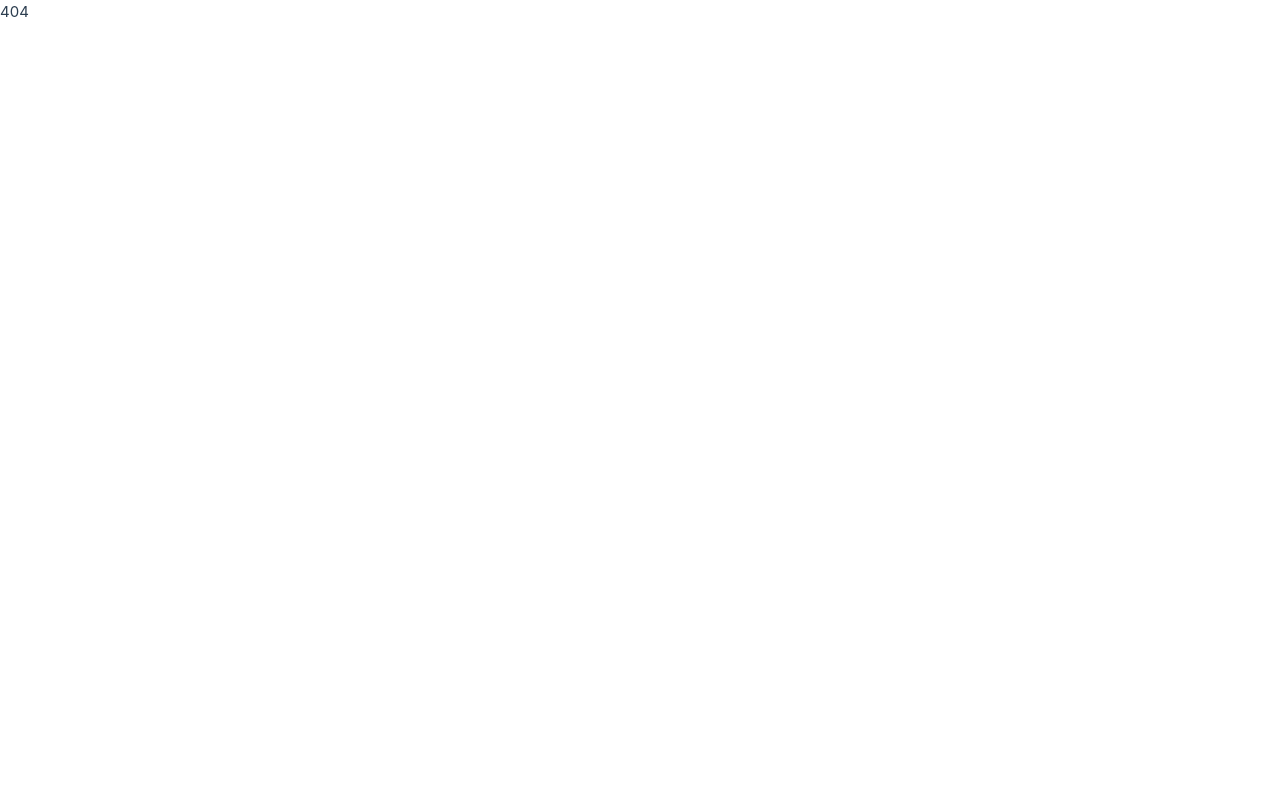
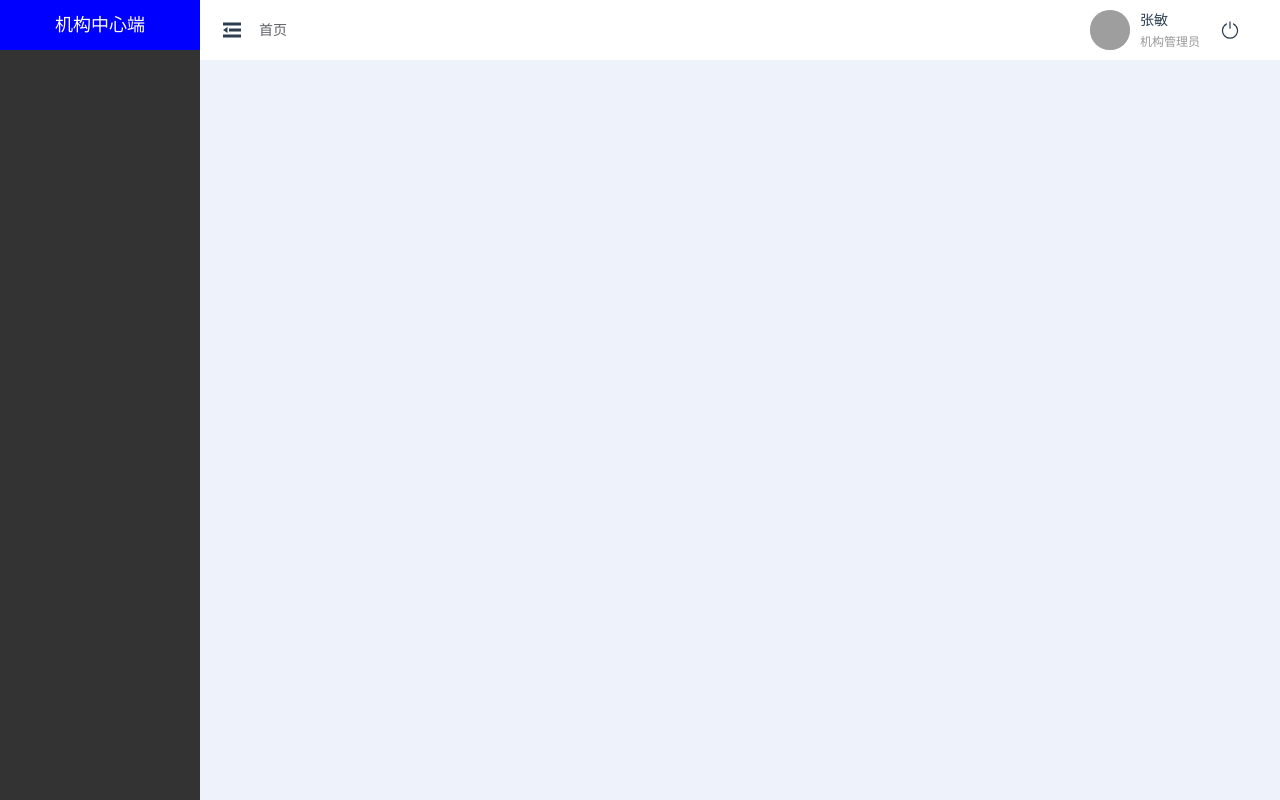
Before and after one commit to sichenga/LKCareSystem, a Vue app: page /dashboard in a window 1280 px wide. Built offline with nearby package versions, Linux system fonts and the light colour scheme; grey boxes are pictures that could not be loaded.

Commit message:
增加框架

```diff
--- a/components.d.ts
+++ b/components.d.ts
@@ -8,6 +8,10 @@ export {}
 declare module 'vue' {
   export interface GlobalComponents {
     CustomTable: typeof import('./src/components/table/CustomTable.vue')['default']
+    ElAside: typeof import('element-plus/es')['ElAside']
+    ElAvatar: typeof import('element-plus/es')['ElAvatar']
+    ElBreadcrumb: typeof import('element-plus/es')['ElBreadcrumb']
+    ElBreadcrumbItem: typeof import('element-plus/es')['ElBreadcrumbItem']
     ElButton: typeof import('element-plus/es')['ElButton']
     ElCard: typeof import('element-plus/es')['ElCard']
     ElContainer: typeof import('element-plus/es')['ElContainer']
@@ -24,8 +28,10 @@ declare module 'vue' {
     IconEcosystem: typeof import('./src/components/icons/IconEcosystem.vue')['default']
     IconSupport: typeof import('./src/components/icons/IconSupport.vue')['default']
     IconTooling: typeof import('./src/components/icons/IconTooling.vue')['default']
+    LeftMenu: typeof import('./src/components/menu/LeftMenu.vue')['default']
     PriceTable: typeof import('./src/components/table/PriceTable.vue')['default']
     RouterLink: typeof import('vue-router')['RouterLink']
     RouterView: typeof import('vue-router')['RouterView']
+    TopMenu: typeof import('./src/components/menu/TopMenu.vue')['default']
   }
 }
--- a/src/components/icons/IconCommunity.vue
+++ /dev/null
@@ -1,7 +0,0 @@
-<template>
-  <svg xmlns="http://www.w3.org/2000/svg" width="20" height="20" fill="currentColor">
-    <path
-      d="M15 4a1 1 0 1 0 0 2V4zm0 11v-1a1 1 0 0 0-1 1h1zm0 4l-.707.707A1 1 0 0 0 16 19h-1zm-4-4l.707-.707A1 1 0 0 0 11 14v1zm-4.707-1.293a1 1 0 0 0-1.414 1.414l1.414-1.414zm-.707.707l-.707-.707.707.707zM9 11v-1a1 1 0 0 0-.707.293L9 11zm-4 0h1a1 1 0 0 0-1-1v1zm0 4H4a1 1 0 0 0 1.707.707L5 15zm10-9h2V4h-2v2zm2 0a1 1 0 0 1 1 1h2a3 3 0 0 0-3-3v2zm1 1v6h2V7h-2zm0 6a1 1 0 0 1-1 1v2a3 3 0 0 0 3-3h-2zm-1 1h-2v2h2v-2zm-3 1v4h2v-4h-2zm1.707 3.293l-4-4-1.414 1.414 4 4 1.414-1.414zM11 14H7v2h4v-2zm-4 0c-.276 0-.525-.111-.707-.293l-1.414 1.414C5.42 15.663 6.172 16 7 16v-2zm-.707 1.121l3.414-3.414-1.414-1.414-3.414 3.414 1.414 1.414zM9 12h4v-2H9v2zm4 0a3 3 0 0 0 3-3h-2a1 1 0 0 1-1 1v2zm3-3V3h-2v6h2zm0-6a3 3 0 0 0-3-3v2a1 1 0 0 1 1 1h2zm-3-3H3v2h10V0zM3 0a3 3 0 0 0-3 3h2a1 1 0 0 1 1-1V0zM0 3v6h2V3H0zm0 6a3 3 0 0 0 3 3v-2a1 1 0 0 1-1-1H0zm3 3h2v-2H3v2zm1-1v4h2v-4H4zm1.707 4.707l.586-.586-1.414-1.414-.586.586 1.414 1.414z"
-    />
-  </svg>
-</template>
--- a/src/components/icons/IconDocumentation.vue
+++ /dev/null
@@ -1,7 +0,0 @@
-<template>
-  <svg xmlns="http://www.w3.org/2000/svg" width="20" height="17" fill="currentColor">
-    <path
-      d="M11 2.253a1 1 0 1 0-2 0h2zm-2 13a1 1 0 1 0 2 0H9zm.447-12.167a1 1 0 1 0 1.107-1.666L9.447 3.086zM1 2.253L.447 1.42A1 1 0 0 0 0 2.253h1zm0 13H0a1 1 0 0 0 1.553.833L1 15.253zm8.447.833a1 1 0 1 0 1.107-1.666l-1.107 1.666zm0-14.666a1 1 0 1 0 1.107 1.666L9.447 1.42zM19 2.253h1a1 1 0 0 0-.447-.833L19 2.253zm0 13l-.553.833A1 1 0 0 0 20 15.253h-1zm-9.553-.833a1 1 0 1 0 1.107 1.666L9.447 14.42zM9 2.253v13h2v-13H9zm1.553-.833C9.203.523 7.42 0 5.5 0v2c1.572 0 2.961.431 3.947 1.086l1.107-1.666zM5.5 0C3.58 0 1.797.523.447 1.42l1.107 1.666C2.539 2.431 3.928 2 5.5 2V0zM0 2.253v13h2v-13H0zm1.553 13.833C2.539 15.431 3.928 15 5.5 15v-2c-1.92 0-3.703.523-5.053 1.42l1.107 1.666zM5.5 15c1.572 0 2.961.431 3.947 1.086l1.107-1.666C9.203 13.523 7.42 13 5.5 13v2zm5.053-11.914C11.539 2.431 12.928 2 14.5 2V0c-1.92 0-3.703.523-5.053 1.42l1.107 1.666zM14.5 2c1.573 0 2.961.431 3.947 1.086l1.107-1.666C18.203.523 16.421 0 14.5 0v2zm3.5.253v13h2v-13h-2zm1.553 12.167C18.203 13.523 16.421 13 14.5 13v2c1.573 0 2.961.431 3.947 1.086l1.107-1.666zM14.5 13c-1.92 0-3.703.523-5.053 1.42l1.107 1.666C11.539 15.431 12.928 15 14.5 15v-2z"
-    />
-  </svg>
-</template>
--- a/src/components/icons/IconSupport.vue
+++ /dev/null
@@ -1,7 +0,0 @@
-<template>
-  <svg xmlns="http://www.w3.org/2000/svg" width="20" height="20" fill="currentColor">
-    <path
-      d="M10 3.22l-.61-.6a5.5 5.5 0 0 0-7.666.105 5.5 5.5 0 0 0-.114 7.665L10 18.78l8.39-8.4a5.5 5.5 0 0 0-.114-7.665 5.5 5.5 0 0 0-7.666-.105l-.61.61z"
-    />
-  </svg>
-</template>
--- a/src/components/icons/IconTooling.vue
+++ /dev/null
@@ -1,19 +0,0 @@
-<!-- This icon is from <https://github.com/Templarian/MaterialDesign>, distributed under Apache 2.0 (https://www.apache.org/licenses/LICENSE-2.0) license-->
-<template>
-  <svg
-    xmlns="http://www.w3.org/2000/svg"
-    xmlns:xlink="http://www.w3.org/1999/xlink"
-    aria-hidden="true"
-    role="img"
-    class="iconify iconify--mdi"
-    width="24"
-    height="24"
-    preserveAspectRatio="xMidYMid meet"
-    viewBox="0 0 24 24"
-  >
-    <path
-      d="M20 18v-4h-3v1h-2v-1H9v1H7v-1H4v4h16M6.33 8l-1.74 4H7v-1h2v1h6v-1h2v1h2.41l-1.74-4H6.33M9 5v1h6V5H9m12.84 7.61c.1.22.16.48.16.8V18c0 .53-.21 1-.6 1.41c-.4.4-.85.59-1.4.59H4c-.55 0-1-.19-1.4-.59C2.21 19 2 18.53 2 18v-4.59c0-.32.06-.58.16-.8L4.5 7.22C4.84 6.41 5.45 6 6.33 6H7V5c0-.55.18-1 .57-1.41C7.96 3.2 8.44 3 9 3h6c.56 0 1.04.2 1.43.59c.39.41.57.86.57 1.41v1h.67c.88 0 1.49.41 1.83 1.22l2.34 5.39z"
-      fill="currentColor"
-    ></path>
-  </svg>
-</template>
--- /dev/null
+++ b/src/components/menu/LeftMenu.vue
@@ -0,0 +1,17 @@
+<template>
+  <div class="title">机构中心端</div>
+</template>
+<script lang="ts" setup>
+import { ref, reactive, onMounted } from 'vue'
+</script>
+<style lang="less" scoped>
+.title {
+  width: 100%;
+  height: 50px;
+  background-color: blue;
+  font-size: 18px;
+  text-align: center;
+  line-height: 50px;
+  color: #fff;
+}
+</style>
--- /dev/null
+++ b/src/components/menu/TopMenu.vue
@@ -0,0 +1,77 @@
+<template>
+  <div class="top">
+    <div class="left">
+      <el-icon><Fold /></el-icon>
+      <el-breadcrumb separator="/">
+        <el-breadcrumb-item :to="{ path: '/' }">首页</el-breadcrumb-item>
+      </el-breadcrumb>
+    </div>
+    <div class="right">
+      <div class="profile">
+        <el-avatar :size="40" :src="circleUrl" />
+        <div class="text">
+          <span>张敏</span>
+          <span>机构管理员</span>
+        </div>
+      </div>
+      <!-- 退出 -->
+      <el-icon><SwitchButton /></el-icon>
+    </div>
+  </div>
+</template>
+<script lang="ts" setup>
+import { ref, reactive, onMounted } from 'vue'
+import { Fold, SwitchButton } from '@element-plus/icons-vue'
+// 头像
+const circleUrl = ref('https://cube.elemecdn.com/3/7c/3ea6beec64369c2642b92c6726f1epng.png')
+</script>
+<style lang="less" scoped>
+.top {
+  width: 100%;
+  display: flex;
+  justify-content: space-between;
+  height: 100%;
+  align-items: center;
+  .left {
+    display: flex;
+    align-items: center;
+    .el-icon {
+      font-size: 24px;
+    }
+    .el-breadcrumb {
+      height: 40px;
+      line-height: 40px;
+      margin-left: 15px;
+    }
+  }
+  .right {
+    display: flex;
+    align-items: center;
+    width: 150px;
+    justify-content: space-between;
+    margin-right: 20px;
+    .profile {
+      display: flex;
+      align-items: center;
+
+      .el-avatar {
+        margin-right: 10px;
+      }
+      .text {
+        display: flex;
+        flex-direction: column;
+        span {
+          font-size: 14px;
+        }
+        span:nth-child(2) {
+          font-size: 12px;
+          color: #999;
+        }
+      }
+    }
+  }
+}
+.el-icon {
+  font-size: 20px;
+}
+</style>
--- a/src/router/index.ts
+++ b/src/router/index.ts
@@ -16,9 +16,9 @@ const router = createRouter({
       component: () => import('@/views/error/Error-404.vue')
     },
     {
-      path: '/home',
-      name: 'home',
-      component: () => import('@/views/home/HomeView.vue')
+      path: '/dashboard',
+      name: 'dashboard',
+      component: () => import('@/views/dashboard/DashBoard.vue')
     }
   ]
 })
--- /dev/null
+++ b/src/views/dashboard/DashBoard.vue
@@ -0,0 +1,36 @@
+<template>
+  <el-container>
+    <el-aside width="200px">
+      <LeftMenu></LeftMenu>
+    </el-aside>
+    <el-container>
+      <el-header><TopMenu></TopMenu></el-header>
+      <el-main>
+        <RouterView></RouterView>
+      </el-main>
+    </el-container>
+  </el-container>
+</template>
+<script lang="ts" setup>
+import { ref, reactive, onMounted } from 'vue'
+import { RouterView } from 'vue-router'
+import LeftMenu from '@/components/menu/LeftMenu.vue'
+import TopMenu from '@/components/menu/TopMenu.vue'
+</script>
+<style lang="less" scoped>
+.el-container {
+  width: 100%;
+  height: 100%;
+}
+.el-aside {
+  background-color: #333333;
+}
+.el-header {
+  width: 100%;
+  display: flex;
+  align-items: center;
+}
+.el-main {
+  background-color: #eef2fa;
+}
+</style>
--- a/src/views/home/HomeView.vue
+++ /dev/null
@@ -1,8 +0,0 @@
-<template>
-  <div>home</div>
-</template>
-<script lang="ts" setup>
-import { ref, reactive, onMounted } from 'vue'
-
-</script>
-<style lang="less" scoped></style>
```
Also changed, not shown: src/components/icons/IconEcosystem.vue (deleted, +0 -7 lines).
